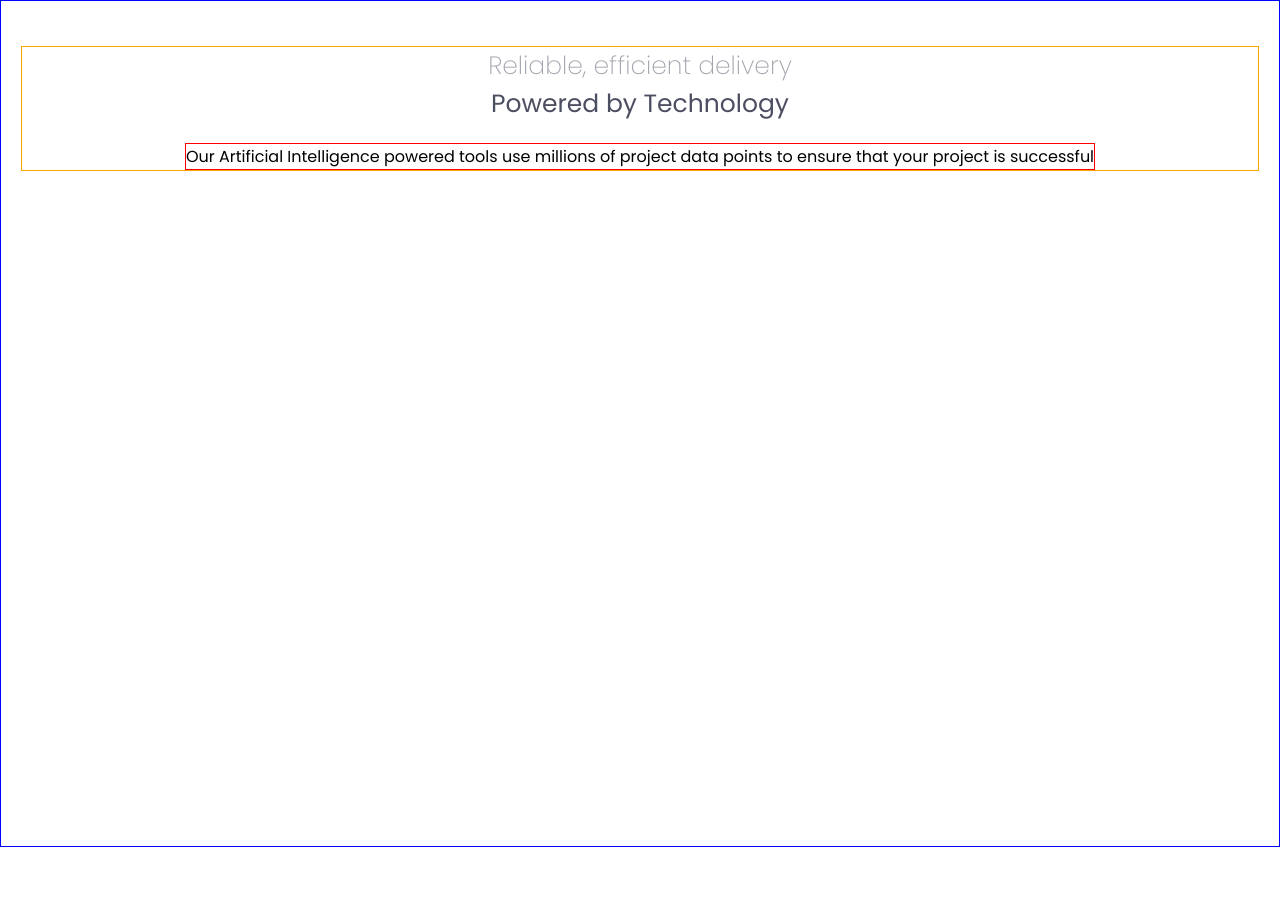
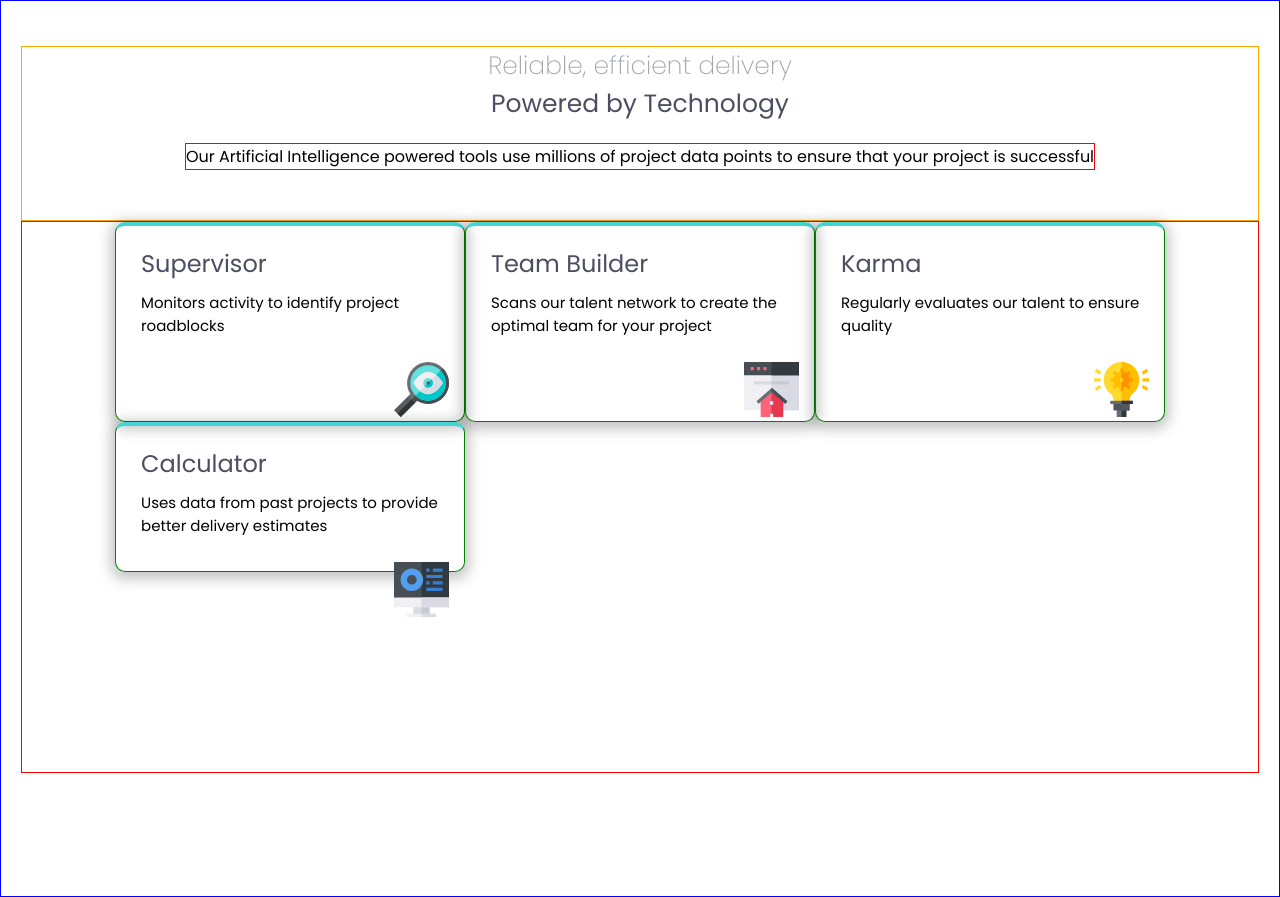
Before and after one commit to Si1entERA/Four-card-feature-section, a plain HTML site: page index.html in a window 1280 px wide. Before the commit the page ends 847 px from the top, so only its background shows below. Drawn offline with Linux system fonts and the light colour scheme.

Commit message:
added card feature content plus styling minus layout adjustment

```diff
--- a/index.html
+++ b/index.html
@@ -31,10 +31,30 @@
     </section>
 
     <section class="grid-container">
-      <article class="one"></article>
-      <article class="two"></article>
-      <article class="three"></article>
-      <article class="four"></article>
+      <article class="one">
+        <h2>Supervisor</h2>
+        <p>Monitors activity to identify project roadblocks</p>
+        <img src="./images/icon-supervisor.svg" alt="suervisor icon">
+      </article>
+
+      <article class="one">
+        <h2>Team Builder</h2>
+        <p>Scans our talent network to create the optimal team for your project</p>
+        <img src="./images/icon-team-builder.svg" alt="suervisor icon">
+      </article>
+
+      <article class="one">
+        <h2>Karma</h2>
+        <p>Regularly evaluates our talent to ensure quality</p>
+        <img src="./images/icon-karma.svg" alt="suervisor icon">
+      </article>
+
+      <article class="one">
+        <h2>Calculator</h2>
+        <p>Uses data from past projects to provide better delivery estimates</p>
+        <img src="./images/icon-calculator.svg" alt="suervisor icon">
+      </article>
+
     </section>
   </main>
 
@@ -45,18 +65,7 @@
 
 <!--
 
-
-  Supervisor
-  Monitors activity to identify project roadblocks
-
-  Team Builder
-  Scans our talent network to create the optimal team for your project
-
-  Karma
-  Regularly evaluates our talent to ensure quality
-
-  Calculator
-  Uses data from past projects to provide better delivery estimates -->
+ -->
 
 
   <!-- <footer>
--- a/style.css
+++ b/style.css
@@ -29,7 +29,7 @@ body{
 main{
   border: 1px solid blue;
   min-height: 100vh;
-  padding: 45px 20px 0 20px;
+  padding: 45px 20px 50px 20px;
 }
 
 .top{
@@ -57,5 +57,44 @@ h1{
 
 .top p {
   border: 1px solid red;
-  margin: 20px 0 0 0;
+  margin: 20px 0 50px 0;
 }
+
+.one{
+  border: 1px solid green;
+  border-top: 4px solid var(--Cyan);
+  border-radius: 10px;
+  box-shadow: 0px 3px 14px 4px rgba(0,0,0,0.24);
+  padding: 20px 15px 20px 25px;
+  /* height: 350px; */
+  display: flex;
+  flex-direction: column;
+}
+
+/****************************************************************  */
+
+.grid-container{
+  border: 1px solid red;
+  display: grid;
+  /* grid-gap: 25px; */
+  grid-template-columns: repeat(auto-fit, minmax(200px, 350px));
+  /* grid-template-rows: repeat(30, minmax(50px, 1fr)); */
+  grid-template-rows: 200px 150px 200px;
+  justify-content: center;
+}
+
+.one h2{
+  font-weight: 400;
+  margin: 0 0 10px 0;
+  color: var(--Very-Dark-Blue);
+}
+
+.one p{
+  font-size: 15px;
+}
+
+.one img{
+  width: 18%;
+  align-self: flex-end;
+  margin-top: 25px;
+}
```
